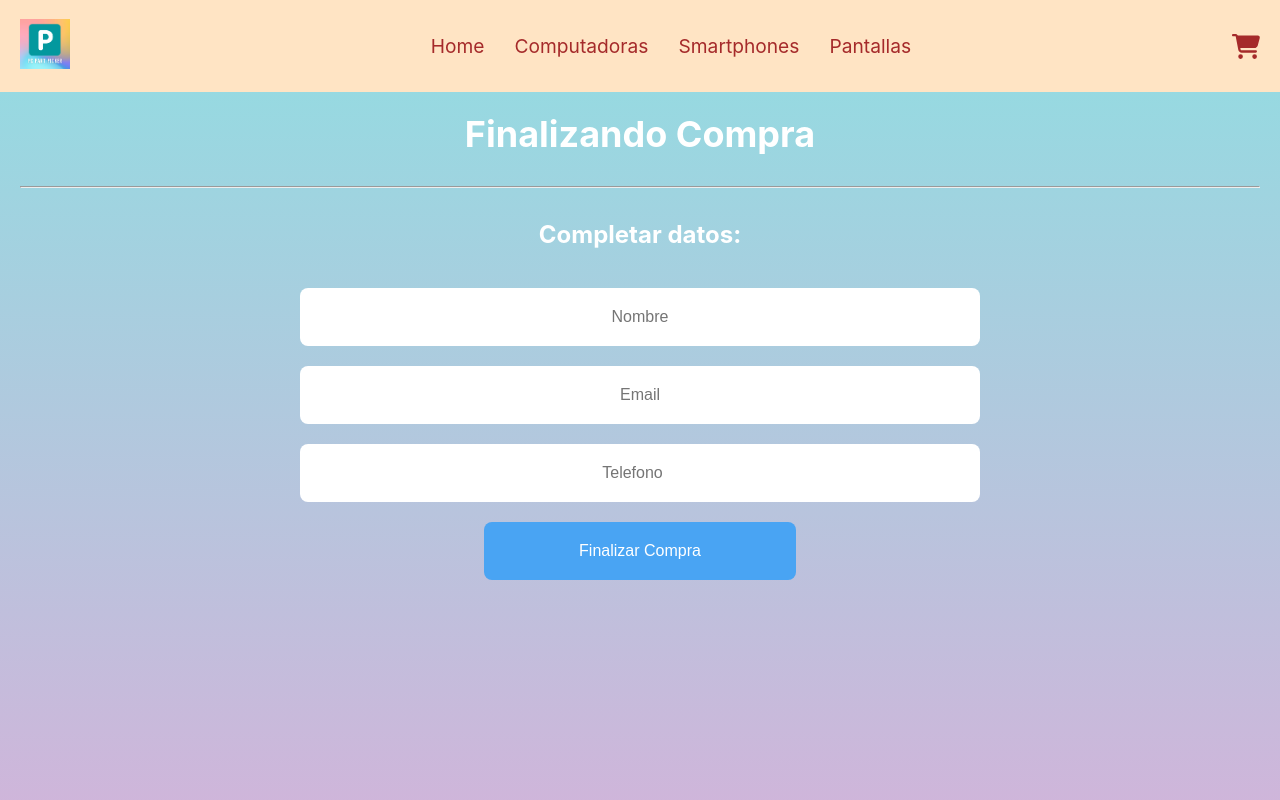
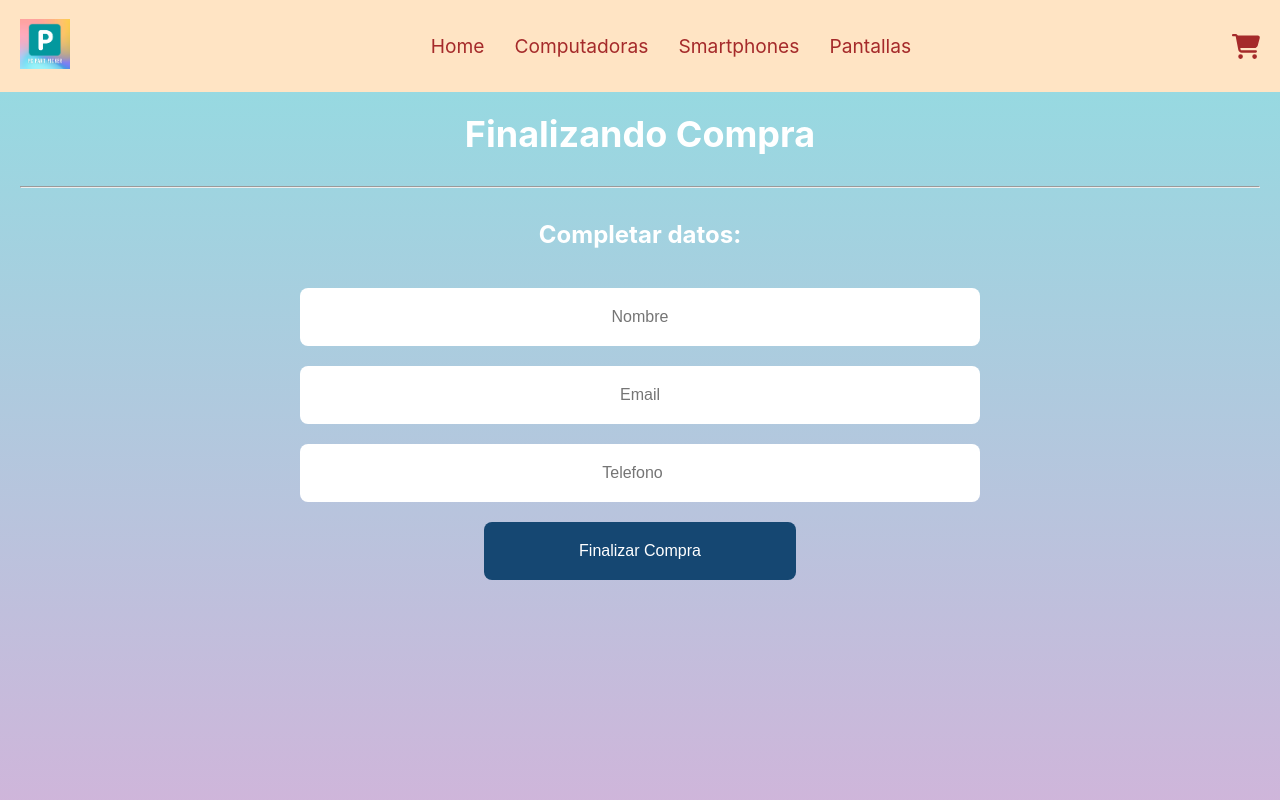
Before and after one commit to mtadakuma/proyecto-final-tadakuma, a React (Create React App) app: page /checkout in a window 1280 px wide. Shown: the top 800 px of the page. Built offline with nearby package versions, Linux system fonts and the light colour scheme.

Commit message:
changed colors on hover

```diff
--- a/src/pages/Checkout/Checkout.css
+++ b/src/pages/Checkout/Checkout.css
@@ -32,10 +32,14 @@
 }
 
 .checkout-finish-btn{
-    background-color:rgb(73, 164, 243);
+    background-color: rgb(21, 71, 114);
     border-radius: 8px;
     color:white;
     max-width: 312px;
+}
+
+.checkout-finish-btn:hover{
+    background-color:rgb(73, 164, 243);
 }
 
 .checkout-cont{
```
